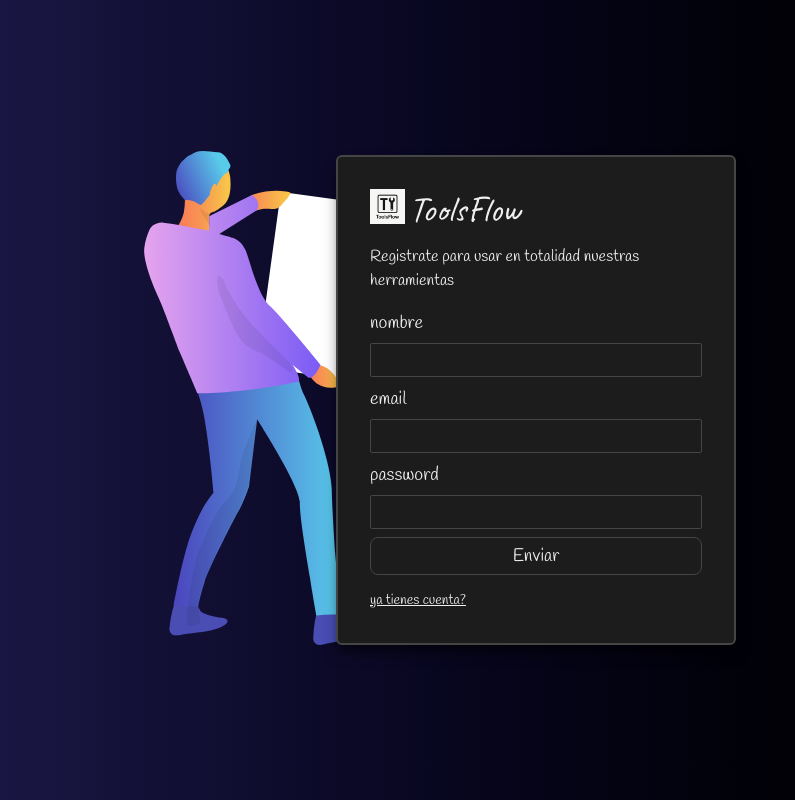
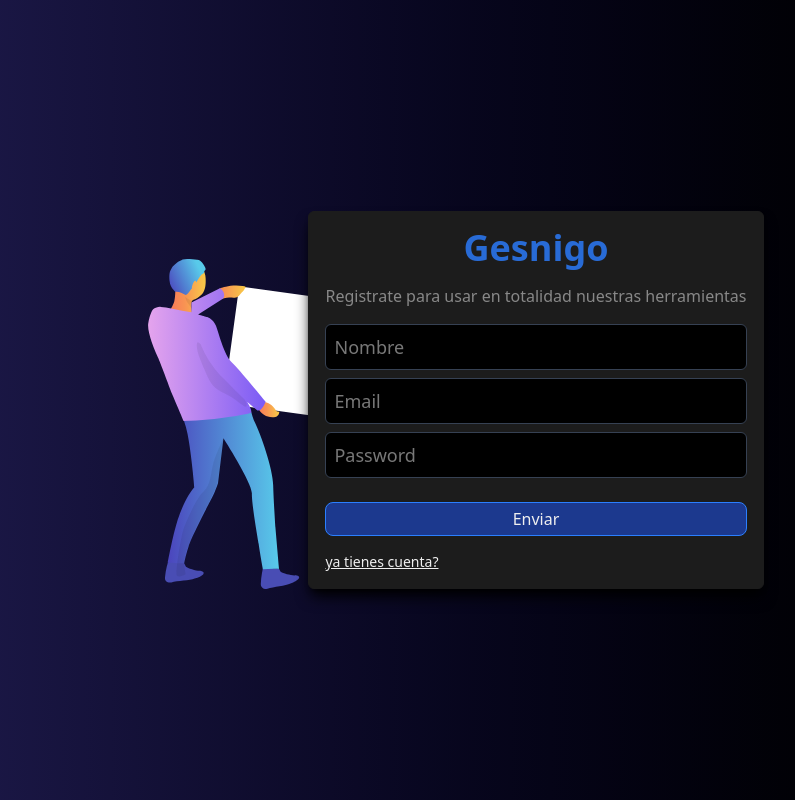
Before and after one commit to josuesss72/frontend-toolsflow, a Next.js app: page /auth/register in a window 1280 px wide. Shown: the whole page, without its empty margins (104-899 px from the left). Built offline with nearby package versions, Linux system fonts and the light colour scheme; no server answers.

Commit message:
feat: mejorar el formulario de registro con nuevos estilos y crear un hook useRegisterForm para manejar la lógica del formulario

```diff
--- a/src/app/auth/register/components/form/RegisterForm.tsx
+++ b/src/app/auth/register/components/form/RegisterForm.tsx
@@ -60,25 +60,33 @@
 			className="text-lg flex flex-col gap-2"
 		>
 			<div className="flex flex-col gap-1.5">
-				<p className="text-[var(--text-color-primary-400)]">nombre</p>
-				<input type="text" className="input_primary" {...register("name")} />
+				<input
+					type="text"
+					placeholder="Nombre"
+					className="input_segundary"
+					{...register("name")}
+				/>
 			</div>
 			<div className="flex flex-col gap-1.5">
-				<p className="text-[var(--text-color-primary-400)]">email</p>
-				<input type="text" className="input_primary" {...register("email")} />
+				<input
+					type="text"
+					placeholder="Email"
+					className="input_segundary"
+					{...register("email")}
+				/>
 			</div>
 			<div className="flex flex-col gap-1.5">
-				<p className="text-[var(--text-color-primary-400)]">password</p>
 				<input
+					placeholder="Password"
 					type="password"
-					className="input_primary"
+					className="input_segundary"
 					{...register("password")}
 				/>
 			</div>
-			<button className="btn_primary">Enviar</button>
+			<button className="btn_segundary mt-4">Enviar</button>
 			<Link
 				href={"/auth/login"}
-				className="mt-2 text-sm underline cursor-pointer"
+				className="mt-2 text-sm underline cursor-pointer mr-auto"
 			>
 				ya tienes cuenta?
 			</Link>
--- /dev/null
+++ b/src/app/auth/register/components/form/hooks/register-form.hook.ts
@@ -0,0 +1,57 @@
+import { validations } from "@/app/utils/zod/validations";
+import { AuthRepository } from "@/application/repositories/auth/auth.repository";
+import { RegisterUseCase } from "@/application/use-cases/auth/register.usecase";
+import { ResponseError } from "@/domain/entities/axios/error.entity";
+import { zodResolver } from "@hookform/resolvers/zod";
+import { AxiosError } from "axios";
+import { useRouter } from "next/navigation";
+import { SubmitHandler, useForm } from "react-hook-form";
+import { z } from "zod";
+
+const shema = z.object({
+	name: validations.name,
+	email: validations.email,
+	password: validations.password,
+});
+
+type FormData = z.infer<typeof shema>;
+
+export function useRegisterForm() {
+	const router = useRouter();
+	const {
+		register,
+		handleSubmit,
+		formState: { errors },
+		setError,
+	} = useForm<FormData>({
+		resolver: zodResolver(shema),
+	});
+
+	const authRepository = new AuthRepository(
+		`${process.env.NEXT_PUBLIC_BASE_URL}`
+	);
+
+	const onSubmit: SubmitHandler<FormData> = async (data, event) => {
+		event?.preventDefault();
+		await new RegisterUseCase(authRepository, data)
+			.execute()
+			.then((response) => {
+				if (response.status.ok) {
+					router.push("/auth/register/success");
+				}
+			})
+			.catch((error: AxiosError<ResponseError>) => {
+				setError("root", {
+					type: "deps",
+					message: error.response?.data.message || "Error al registrar",
+				});
+			});
+	};
+
+	return {
+		onSubmit,
+		register,
+		handleSubmit,
+		errors,
+	};
+}
--- a/src/app/auth/register/page.tsx
+++ b/src/app/auth/register/page.tsx
@@ -1,33 +1,30 @@
-import { caveat, handlee } from "@/app/layout";
+"use client";
 import Image from "next/image";
 import RegisterForm from "./components/form/RegisterForm";
+import { motion } from "framer-motion";
 
 export default function RegisterPage() {
-	const font = handlee.className;
 	return (
 		<article className="flex justify-center items-center h-screen w-screen p-4 md:p-0">
 			<div className="flex relative">
-				<article
-					className={`${font} shadow_primary z-50 bg-[var(--background)] flex flex-col w-full max-w-[400px] gap-4 border-[2px] border-[var(--primary-color-400)] rounded-sm p-8`}
+				<motion.article
+					initial={{ opacity: 0, scale: 0 }}
+					animate={{ opacity: 1, scale: 1 }}
+					className={`card z-10`}
 				>
-					<section className="flex gap-1">
-						<Image
-							src={"/logo.avif"}
-							width={1024}
-							height={1024}
-							alt="logo"
-							className="w-[35px] h-[35px]"
-						/>
-						<h1 className={`${caveat.className} text-4xl`}>ToolsFlow</h1>
+					<section className="flex gap-1 justify-center">
+						<h1 className={`text-4xl text-blue-500/80 font-bold`}>Gesnigo</h1>
 					</section>
-					<p>Registrate para usar en totalidad nuestras herramientas</p>
+					<p className="text-[var(--text-color-segundary)]">
+						Registrate para usar en totalidad nuestras herramientas
+					</p>
 					<RegisterForm />
-				</article>
+				</motion.article>
 				<Image
-					className="absolute hidden left-[-12rem] bottom-0 md:block"
+					className="absolute hidden left-[-10rem] bottom-0 md:block"
 					src={"/man_lift.svg"}
-					width={300}
-					height={350}
+					width={200}
+					height={250}
 					alt=""
 				/>
 			</div>
```
